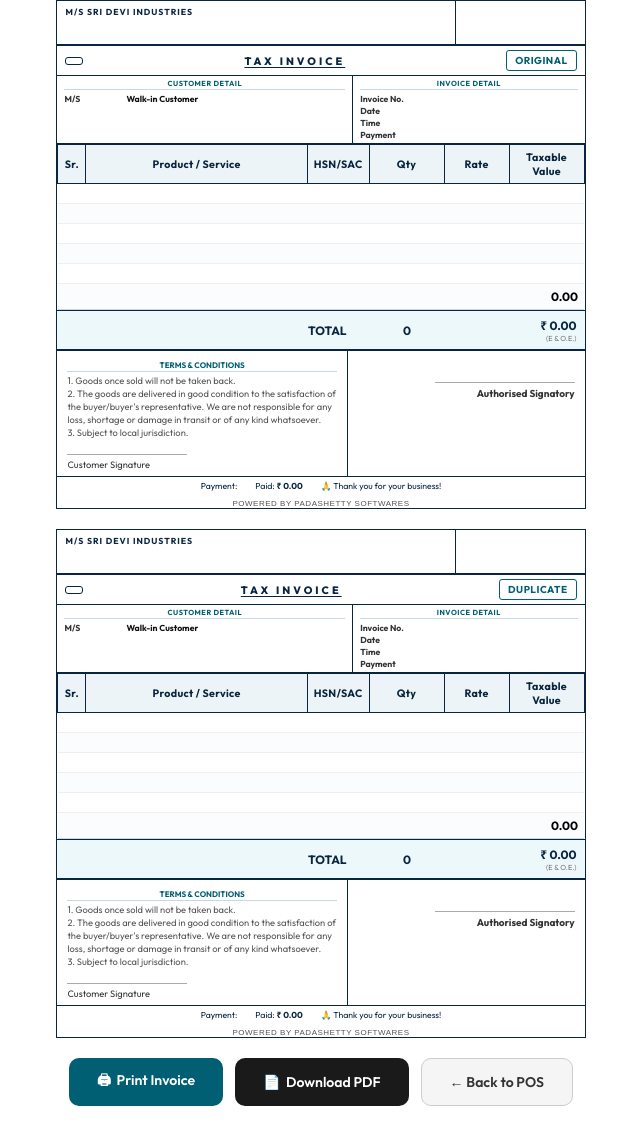
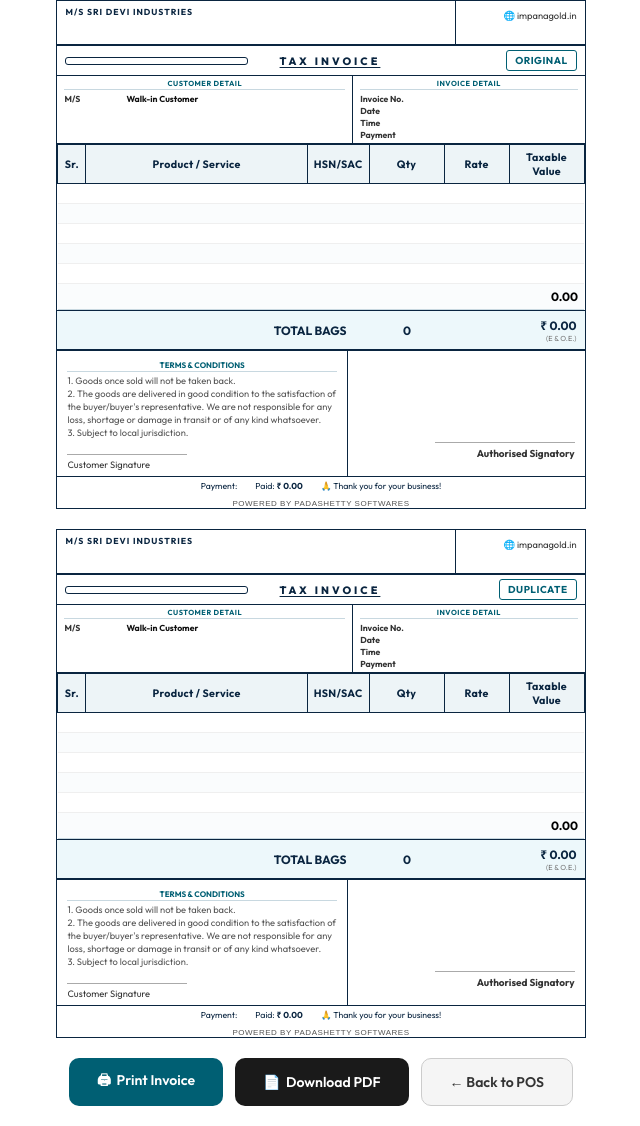
Before and after one commit to omkar381/impana-gold-billing, a Flask app: template templates/bill_print.html in a window 1280 px wide. Shown: the whole page, without its empty margins (319-959 px from the left). Run offline with Flask 3, Linux system fonts and the light colour scheme; the template is opened without the code that fills it, so the values that code supplies are empty.

Commit message:
Fix invoice: ISO stacked box, TAX INVOICE 3-col centering, 30kg/N BAGS format, TOTAL BAGS label, stamp gap 75px, website impanagold.in, top print margin

```diff
--- a/static/css/print.css
+++ b/static/css/print.css
@@ -10,7 +10,7 @@
 /* ══ A5 PAGE SETUP ══════════════════════════════════════════════════ */
 @page {
   size: 148mm 210mm;
-  margin: 4mm;
+  margin: 8mm 4mm 4mm 4mm; /* increased top margin to prevent border cut-off */
 }
 
 :root {
@@ -203,10 +203,9 @@ body {
   margin-top: 3px;
 }
 
-/* ══ GSTIN BAND — was teal fill, now border stripe ════════════════════ */
+/* ══ GSTIN BAND — 3-column flex so TAX INVOICE is always truly centered ══ */
 .title-bar {
   display: flex;
-  justify-content: space-between;
   align-items: center;
   padding: 4px 8px;
   background: #fff;
@@ -216,14 +215,62 @@ body {
   print-color-adjust: exact;
 }
 
-.title-left {
+/* Left column — takes 1/3 of the bar */
+.title-bar-left {
+  flex: 1;
   font-size: 7.5pt;
   color: #222;
   letter-spacing: 0.3px;
   border: 1.5px solid var(--dark);
   border-radius: 3px;
   padding: 3px 8px;
-  display: inline-block;
+  display: inline-flex;
+  align-items: center;
+  gap: 6px;
+  width: fit-content;
+}
+
+/* Center column — fixed natural width, centered in the bar */
+.title-bar-center {
+  flex: 1;
+  display: flex;
+  justify-content: center;
+  align-items: center;
+}
+
+/* Right column — pushes ORIGINAL/DUPLICATE to the far right */
+.title-bar-right {
+  flex: 1;
+  display: flex;
+  justify-content: flex-end;
+  align-items: center;
+}
+
+/* ISO stacked box: ISO text on top, number below */
+.iso-box {
+  display: inline-flex;
+  flex-direction: column;
+  align-items: center;
+  border: 1.5px solid var(--dark);
+  border-radius: 3px;
+  padding: 1px 5px;
+  line-height: 1.1;
+  margin-left: 4px;
+}
+
+.iso-label {
+  font-size: 7pt;
+  font-weight: 800;
+  text-transform: uppercase;
+  color: var(--dark);
+  letter-spacing: 1px;
+}
+
+.iso-number {
+  font-size: 5.5pt;
+  font-weight: 600;
+  color: #444;
+  white-space: nowrap;
 }
 
 .title-center {
@@ -234,6 +281,7 @@ body {
   text-transform: uppercase;
   text-decoration: underline;
   text-underline-offset: 2px;
+  white-space: nowrap;
 }
 
 .title-right {
@@ -634,15 +682,20 @@ body {
   font-size: 8.5pt;
   font-weight: 700;
   color: var(--accent);
-  margin-bottom: 25px;
+  margin-bottom: 4px;
   text-align: right;
+}
+
+/* Blank gap between company name and Authorised Signatory — wide enough for a stamp */
+.sig-stamp-gap {
+  height: 75px;
 }
 
 .auth-sig {
   text-align: right;
   font-size: 7.5pt;
   color: #333;
-  margin-top: 20px;
+  margin-top: 0;
 }
 
 .sig-line {
--- a/templates/bill_print.html
+++ b/templates/bill_print.html
@@ -85,7 +85,7 @@
             <div class="contact-lines">
               {% if settings.get('phone2') %}📞 {{ settings.get('phone2') }}<br>{% elif settings.get('phone') and
               settings.get('phone') != '9243251111' %}📞 {{ settings.get('phone') }}<br>{% endif %}
-              {% if settings.get('website') %}🌐 {{ settings.get('website') }}<br>{% endif %}
+              🌐 impanagold.in<br>
               {% if settings.get('email') %}✉ {{ settings.get('email') }}{% endif %}
             </div>
           </div>
@@ -94,13 +94,18 @@
 
         {# ── ROW 2: GSTIN BAR ─────────────────────────────────────── #}
         <div class="title-bar">
-          <div class="title-left">
+          <div class="title-bar-left">
             {% if gstin %}<strong>GSTIN:</strong> {{ gstin }}{% endif %}
             {% if fssai %} &nbsp;|&nbsp; <strong>FSSAI:</strong> {{ fssai }}{% endif %}
-            {% if iso_cert %} &nbsp;|&nbsp; <strong>ISO:</strong> {{ iso_cert }}{% endif %}
+            {% if iso_cert %}
+            <span class="iso-box">
+              <span class="iso-label">ISO</span>
+              <span class="iso-number">{{ iso_cert }}</span>
+            </span>
+            {% endif %}
           </div>
-          <div class="title-center">TAX INVOICE</div>
-          <div class="title-right">{{ copy_label }}</div>
+          <div class="title-bar-center"><span class="title-center">TAX INVOICE</span></div>
+          <div class="title-bar-right"><span class="title-right">{{ copy_label }}</span></div>
         </div>
 
         {# ── ROW 3: CUSTOMER + INVOICE META ──────────────────────── #}
@@ -188,7 +193,7 @@
               <td class="c-hsn">{{ item.hsn_code or '' }}</td>
               <td class="c-qty">
                 {% if item.unit == 'kg' and item.qty|float >= 30 and item.qty|float % 30 == 0 %}
-                30kg/{{ '%g'|format(item.qty|float / 30) }}
+                30kg/{{ '%g'|format(item.qty|float / 30) }} BAGS
                 {% else %}
                 {{ '%g'|format(item.qty|float) }} {{ item.unit|upper }}
                 {% endif %}
@@ -249,9 +254,14 @@
         {# ── ROW 5: GRAND TOTAL ────────────────────────────────────── #}
         <table class="total-row-table">
           <tr>
-            <td class="total-label"><strong>TOTAL</strong></td>
-            <td class="total-qty"><strong>{{ '%g'|format(total_qty.val) }} {{ bill.items[0].unit|upper if bill.items
-                else '' }}</strong></td>
+            <td class="total-label"><strong>TOTAL BAGS</strong></td>
+            <td class="total-qty"><strong>
+              {% if bill.items and bill.items[0].unit == 'kg' %}
+                {{ '%g'|format(total_qty.val / 30) }} BAGS
+              {% else %}
+                {{ '%g'|format(total_qty.val) }} {{ bill.items[0].unit|upper if bill.items else '' }}
+              {% endif %}
+            </strong></td>
             <td class="total-amount">
               <strong>₹ {{ '%.2f'|format(bill.grand_total) }}</strong>
               <div class="eoe">(E &amp; O.E.)</div>
@@ -307,6 +317,7 @@
             <td class="footer-right" valign="top">
               <div class="declaration-text">{{ declaration }}</div>
               <div class="company-sig">{{ sig_name }}</div>
+              <div class="sig-stamp-gap"></div>
               <div class="auth-sig">
                 <div class="sig-line"></div>
                 <strong>Authorised Signatory</strong>
```
